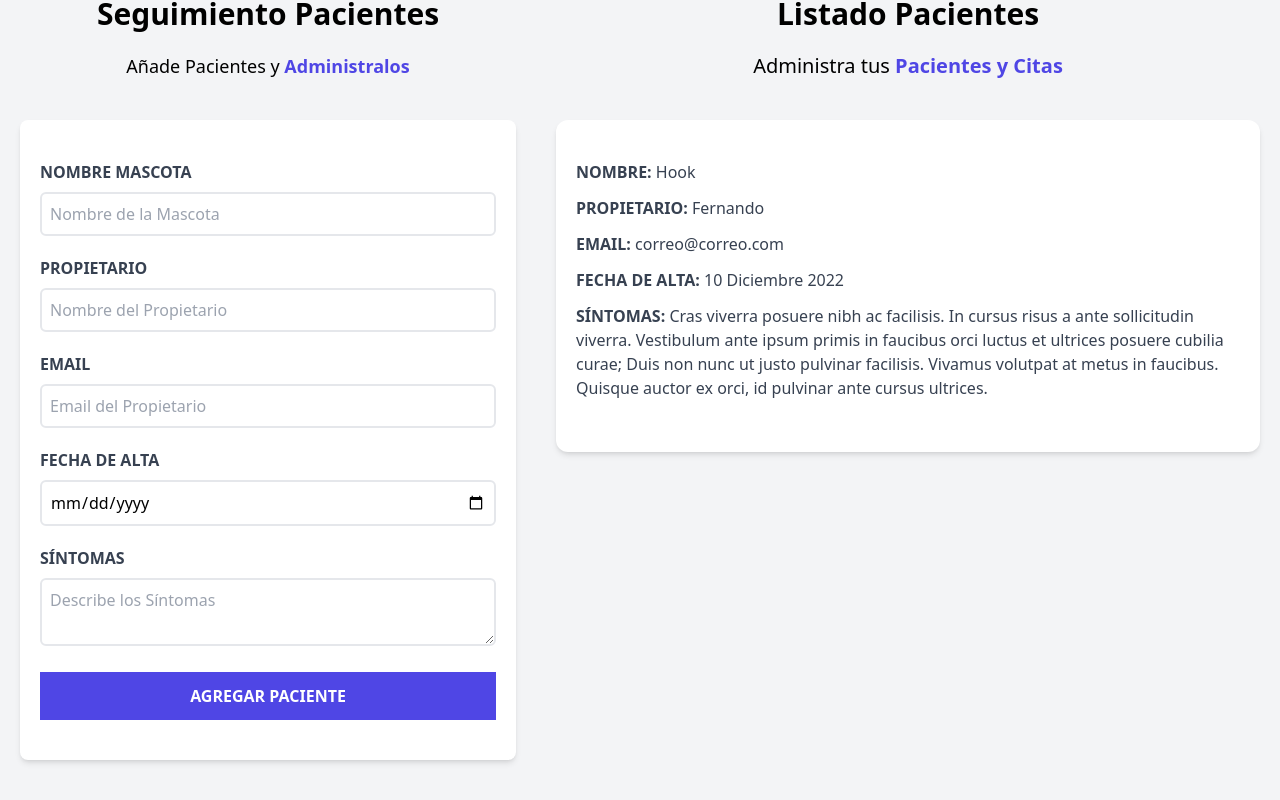
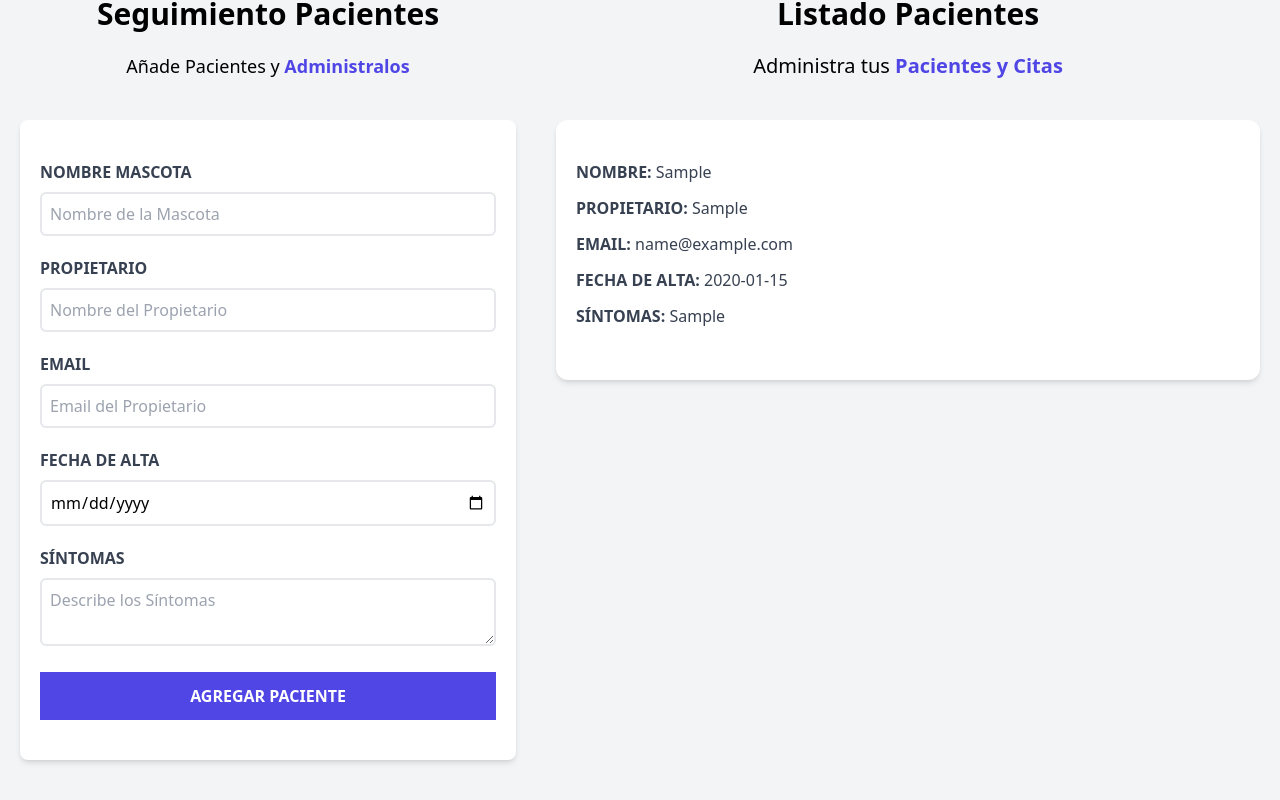
Before and after one commit to fschwalb/citas-veterinaria, a React (Vite) app: page / in a window 1280 px wide. Both pictures are taken after typing "Sample", "Sample", "name@example.com", "2020-01-15", "Sample" into the empty fields and a click on the input "Agregar Paciente". Shown: the part 180-980 px from the top of the page. Built offline with nearby package versions, Linux system fonts and the light colour scheme.

Commit message:
Paciente.jsx iteration OK

```diff
--- a/src/components/Paciente.jsx
+++ b/src/components/Paciente.jsx
@@ -1,27 +1,29 @@
-const Paciente = () => {
+const Paciente = ({ paciente }) => {
+
     return (
         <div className="mx-5 my-10 bg-white shadow-md p-5 py-10 rounded-xl">
             <p className="font-bold mb-3 text-gray-700 uppercase">Nombre: {''}
-                <span className="font-normal normal-case">Hook</span>
+                <span className="font-normal normal-case">{ paciente.nombre }</span>
             </p>
 
             <p className="font-bold mb-3 text-gray-700 uppercase">Propietario: {''}
-                <span className="font-normal normal-case">Fernando</span>
+                <span className="font-normal normal-case">{ paciente.propietario }</span>
             </p>
 
             <p className="font-bold mb-3 text-gray-700 uppercase">Email: {''}
-                <span className="font-normal normal-case">correo@correo.com</span>
+                <span className="font-normal normal-case">{ paciente.email }</span>
             </p>
 
             <p className="font-bold mb-3 text-gray-700 uppercase">Fecha de Alta: {''}
-                <span className="font-normal normal-case">10 Diciembre 2022</span>
+                <span className="font-normal normal-case">{ paciente.fecha }</span>
             </p>
 
             <p className="font-bold mb-3 text-gray-700 uppercase">Síntomas: {''}
-                <span className="font-normal normal-case">Cras viverra posuere nibh ac facilisis. In cursus risus a ante sollicitudin viverra. Vestibulum ante ipsum primis in faucibus orci luctus et ultrices posuere cubilia curae; Duis non nunc ut justo pulvinar facilisis. Vivamus volutpat at metus in faucibus. Quisque auctor ex orci, id pulvinar ante cursus ultrices.</span>
+                <span className="font-normal normal-case">{ paciente.sintomas }</span>
             </p>
         </div>
     )
+
 }
 
 export default Paciente;
```
